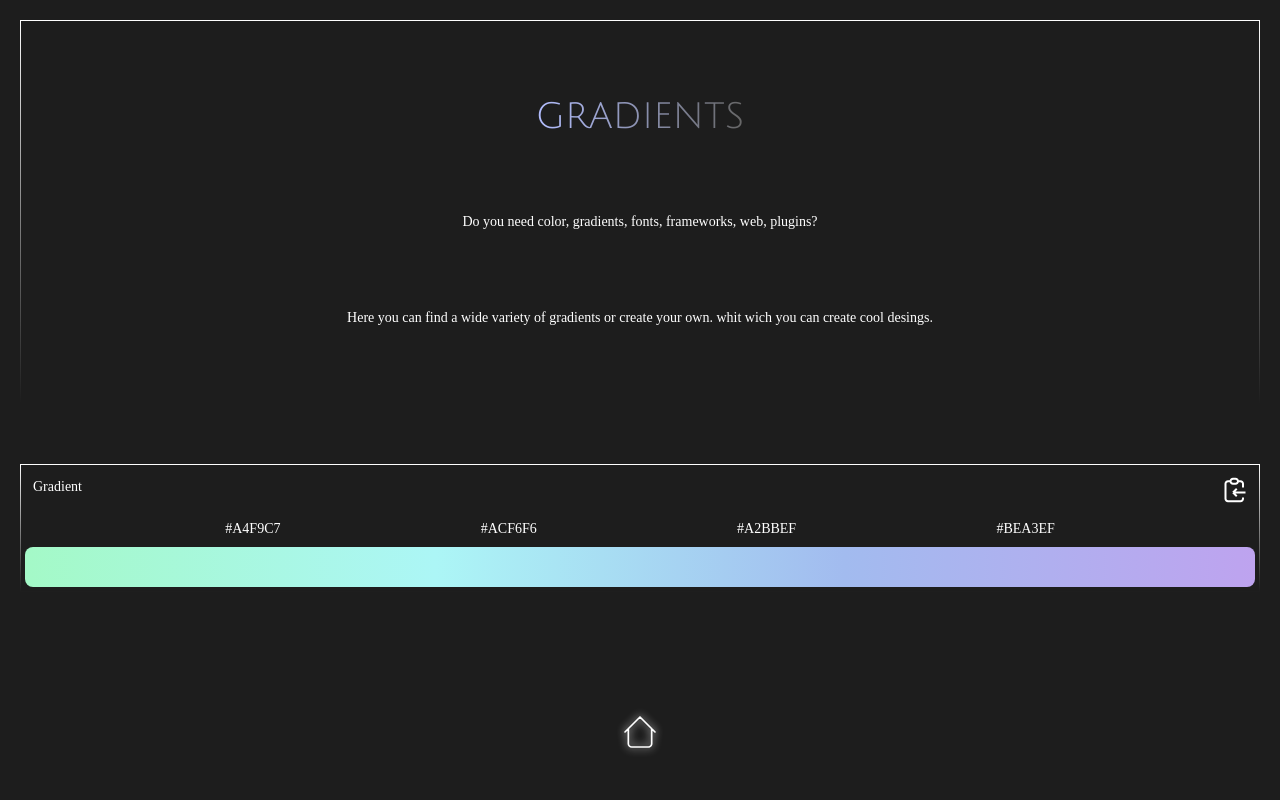
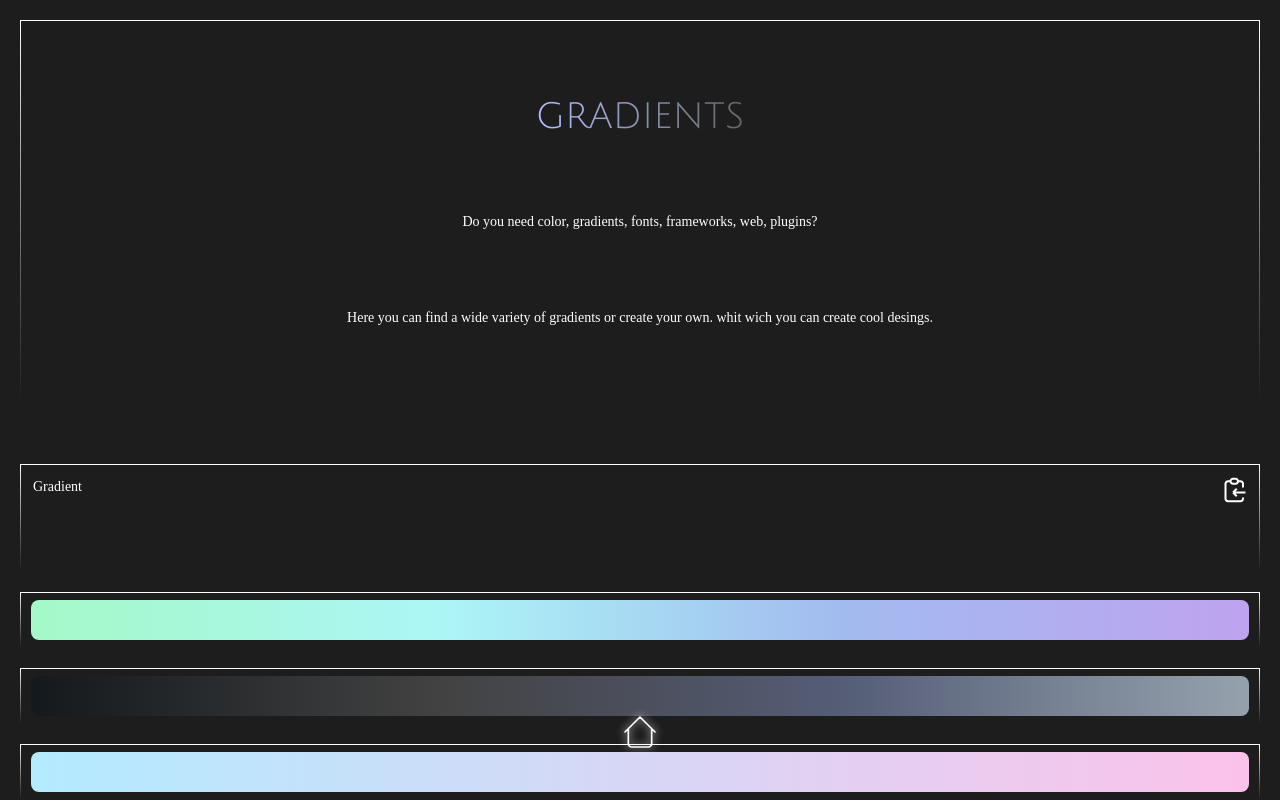
Before and after one commit to wuerion/Tools-React, a React (Vite) app: page /gradientPage in a window 1280 px wide. Shown: the top 800 px of the page. Built offline with nearby package versions, Linux system fonts and the light colour scheme; a web font is replaced by a local one.

Commit message:
eliminar el componente CardGradientSelect y mantener solo GalleryGradients en la página de gradientes

```diff
--- a/src/pages/GradientPage.jsx
+++ b/src/pages/GradientPage.jsx
@@ -1,7 +1,7 @@
 import React, { useEffect } from "react";
 import { usePageTitleAndText } from "../context/PageTitleAndTextContext";
 import GalleryGradients from "../components/SubComponents/GradientPage/GalleryGradients";
-import CardGradientSelect from "../components/SubComponents/GradientPage/CardGradientSelect";
+
 function GradientPage() {
   const { setPageTitle } = usePageTitleAndText();
   const { setPageText } = usePageTitleAndText();
@@ -19,12 +19,7 @@ function GradientPage() {
   }, [setMenuIs]);
   return (
     <div>
-      <CardGradientSelect
-        color1={"#a4f9c7"}
-        color2={"#acf6f6"}
-        color3={"#a2bbef"}
-        color4={"#bea3ef"}
-      />
+      <GalleryGradients />
     </div>
   );
 }
```
